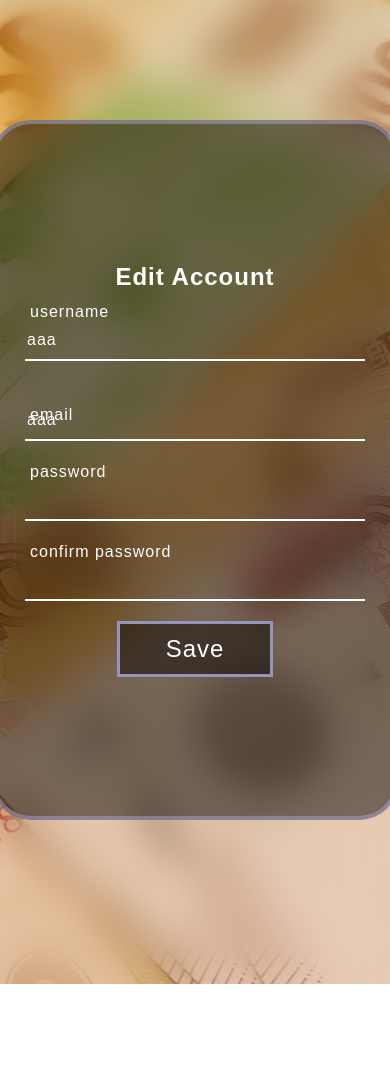
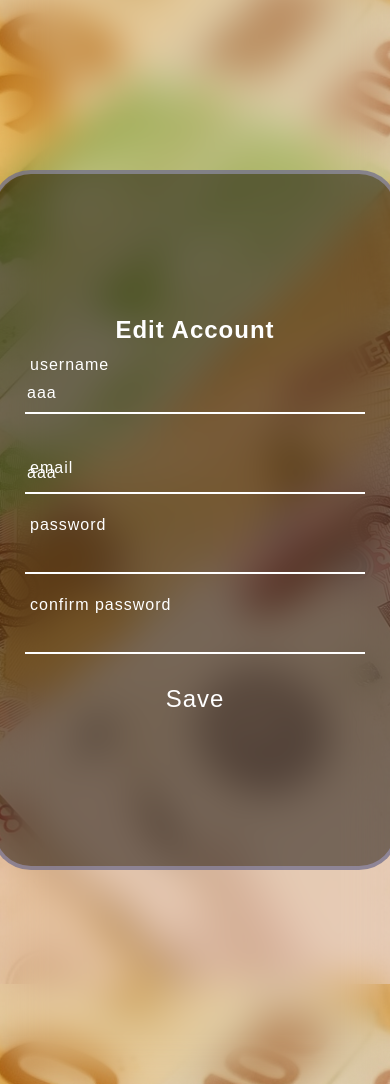
Before and after one commit to Thnnathat/BankWeb, a PHP site: page /dashboard.php in a window 390 px wide. Shown: the part 2103-3187 px from the top of the page. Before the commit the page ends 3087 px from the top, so only its background shows below. Run offline with PHP 8.4, Linux system fonts and the light colour scheme; a user stored in the database is signed in; data comes from the database, SQL or seed files in the repository; some web fonts are replaced.

Commit message:
Edit display

```diff
--- a/styles/dashboard_style.css
+++ b/styles/dashboard_style.css
@@ -533,14 +533,6 @@ tr:nth-child(even) {
     align-items: center;
 }
 
-.master {
-    width: 100%;
-    height: 100%;
-    display: flex;
-    justify-content: center;
-    align-items: center;
-}
-
 .container {
     display: flex;
     justify-content: center;
@@ -628,13 +620,13 @@ tr:nth-child(even) {
     color: #fff;
 }
 
-.back-img {
+/* .back-img {
     background-repeat: no-repeat;
     background-size: 300px 200px;
     background-position: top left;
     backdrop-filter: blur(0px);
     border: 3px solid var(--amethyst-smoke);
-}
+} */
 
 #register {
     margin-top: 20px;
@@ -770,4 +762,39 @@ button:hover {
         width: 90%;
     }
 
+    .container {
+        width: 100%;
+    }
+
+    .login-container {
+    width: 100%;
+    height: 700px;
+    }
+
+    .login-infomation {
+        width: 100%;
+    }
+
+    .edit-container {
+        margin-top: 50px;
+        margin-bottom: 50px;
+    }
+
 }
+
+@media screen and (max-height: 830px) {
+
+    .infomation-container {
+        margin-top: 50px;
+    }
+
+    .detail-container {
+        margin-top: 50px;
+    }
+
+    .edit-container {
+        margin-top: 50px;
+        margin-bottom: 50px;
+    }
+
+}
```
Also changed, not shown: server/images/63fb2da91b0bbbanner-g68d5b7ad0_1920.png (added).
